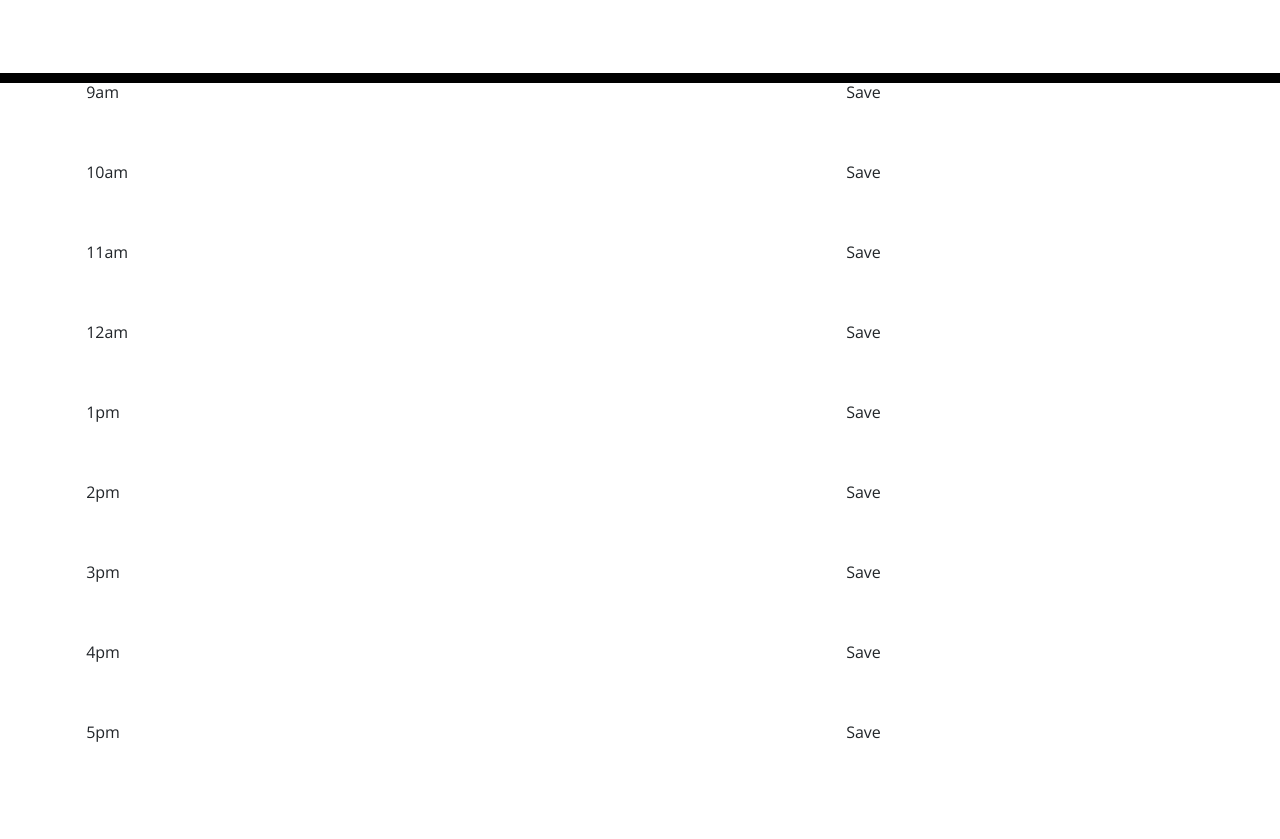
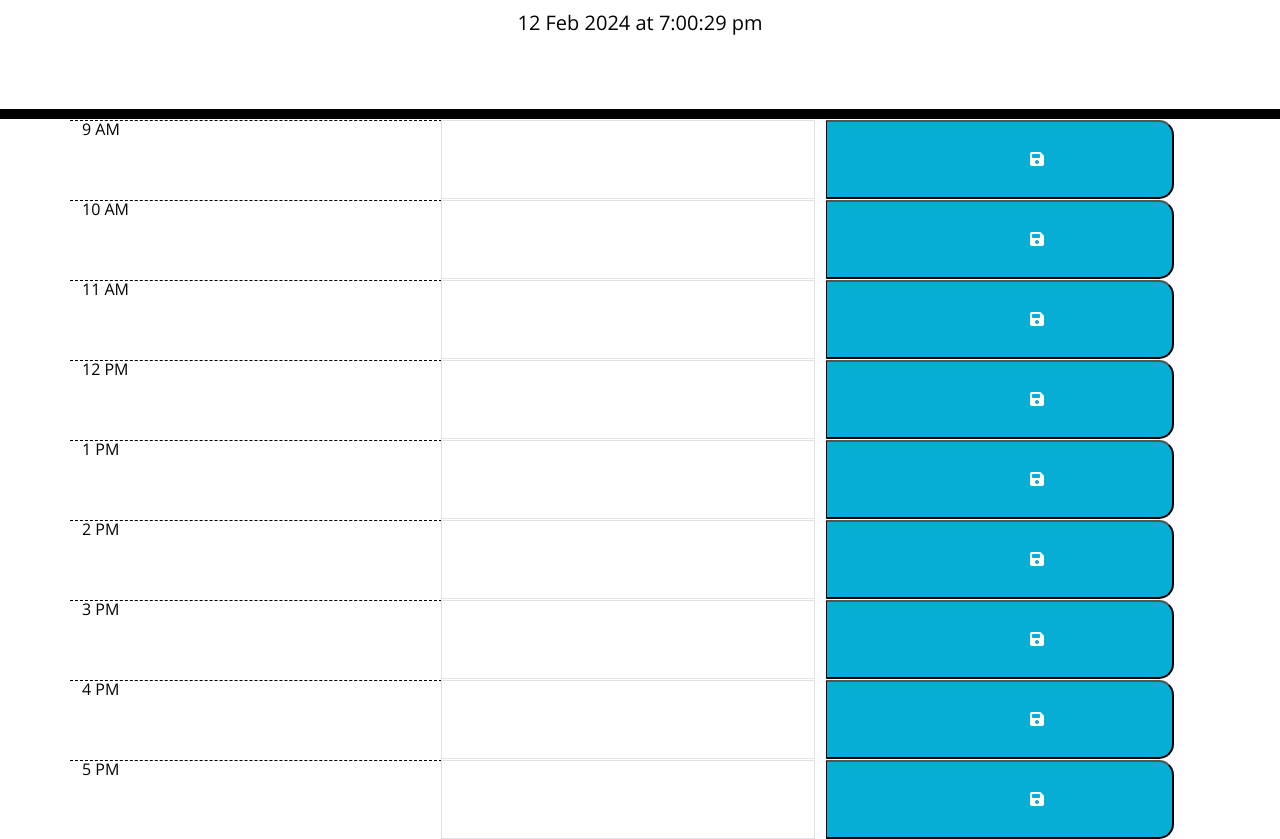
Before and after one commit to emigri/Ems_task_planner, a plain HTML site: page index.html in a window 1280 px wide. Shown: the part 168-1007 px from the top of the page. Before the commit the page ends 971 px from the top, so only its background shows below. Drawn offline with nearby package versions, Linux system fonts and the light colour scheme.

Commit message:
added time blocks html

```diff
--- a/index.html
+++ b/index.html
@@ -4,6 +4,7 @@
     <meta charset="UTF-8" />
     <meta name="viewport" content="width=device-width, initial-scale=1.0" />
     <meta http-equiv="X-UA-Compatible" content="ie=edge" />
+    <script src="https://kit.fontawesome.com/3c54647a3d.js" crossorigin="anonymous"></script>
     <link
       href="https://cdn.jsdelivr.net/npm/bootstrap@5.3.0-alpha3/dist/css/bootstrap.min.css"
       rel="stylesheet"
@@ -20,7 +21,7 @@
       href="https://fonts.googleapis.com/css?family=Open+Sans&display=swap"
       rel="stylesheet"
     />
-    <link rel="stylesheet" href="style.css" />
+    <link rel="stylesheet" href="/style.css" />
     <title>Work Day Scheduler</title>
   </head>
 
@@ -28,70 +29,122 @@
     <header>
       <h1 class="display-3">Work Day Scheduler</h1>
       <p class="lead">A simple calendar app for scheduling your work day</p>
-      <p id="currentDay" class="lead"></p>
+      <p id="currentDay" class="lead">Current Day</p>
     </header>
     <div class="container">
       <!-- Timeblocks go here -->
-    <div class = "row">
-      <div class = "col" id = "9"> 9am </div>
-      <div class = "col" > </div>
-      <div class = "col"> Save </div>
+      <div class="time-block" id="9">
+        <div class = "row input-group">
+          <div class="col input-group hour">9 AM</div>
+            <textarea class="form-control" type="text"></textarea>
+              <div class="col input-group">
+                <button class="saveBtn btn-block" type="submit">
+                  <i class="fa-solid fa-floppy-disk"></i>
+                </button>
+              </div>
+          </div>
       </div>
 
-    <div class = "row">
-      <div class = "col" id = "10"> 10am </div>
-      <div class = "col" > </div>
-      <div class = "col"> Save </div>
+      <div class="time-block" id="10">
+        <div class = "row input-group">
+          <div class="col input-group hour">10 AM</div>
+            <textarea class="form-control" type="text" ></textarea>
+              <div class="col input-group">
+                <button class="saveBtn btn-block" type="submit">
+                  <i class="fa-solid fa-floppy-disk"></i>
+                </button>
+              </div>
+          </div>
       </div>
 
-    <div class = "row">
-      <div class = "col" id = "11"> 11am </div>
-      <div class = "col" > </div>
-      <div class = "col"> Save </div>
+      <div class="time-block" id="11">
+        <div class = "row input-group">
+          <div class="col input-group hour">11 AM</div>
+            <textarea class="form-control" type="text" ></textarea>
+              <div class="col input-group">
+                <button class="saveBtn btn-block" type="submit">
+                  <i class="fa-solid fa-floppy-disk"></i>
+                </button>
+              </div>
+          </div>
       </div>
 
-    <div class = "row">
-      <div class = "col" id = "12"> 12am </div>
-      <div class = "col" > </div>
-      <div class = "col"> Save </div>
+      <div class="time-block" id="12">
+        <div class = "row input-group">
+          <div class="col input-group hour">12 PM</div>
+            <textarea class="form-control" type="text" ></textarea>
+              <div class="col input-group">
+                <button class="saveBtn btn-block" type="submit">
+                  <i class="fa-solid fa-floppy-disk"></i>
+                </button>
+              </div>
+          </div>
       </div>
 
-    <div class = "row">
-      <div class = "col" id = "1"> 1pm </div>
-      <div class = "col" > </div>
-      <div class = "col"> Save </div>
+      <div class="time-block" id="1">
+        <div class = "row input-group">
+          <div class="col input-group hour">1 PM</div>
+            <textarea class="form-control" type="text" ></textarea>
+              <div class="col input-group">
+                <button class="saveBtn btn-block" type="submit">
+                  <i class="fa-solid fa-floppy-disk"></i>
+                </button>
+              </div>
+          </div>
       </div>
 
-    <div class = "row">
-      <div class = "col" id = "2"> 2pm </div>
-      <div class = "col" > </div>
-      <div class = "col"> Save </div>
+      <div class="time-block" id="2">
+        <div class = "row input-group">
+          <div class="col input-group hour">2 PM</div>
+            <textarea class="form-control" type="text" ></textarea>
+              <div class="col input-group">
+                <button class="saveBtn btn-block" type="submit">
+                  <i class="fa-solid fa-floppy-disk"></i>
+                </button>
+              </div>
+          </div>
       </div>
 
-    <div class = "row">
-      <div class = "col" id = "3"> 3pm </div>
-      <div class = "col" > </div>
-      <div class = "col"> Save </div>
+      <div class="time-block" id="3">
+        <div class = "row input-group">
+          <div class="col input-group hour">3 PM</div>
+            <textarea class="form-control" type="text" ></textarea>
+              <div class="col input-group">
+                <button class="saveBtn btn-block" type="submit">
+                  <i class="fa-solid fa-floppy-disk"></i>
+                </button>
+              </div>
+          </div>
       </div>
 
-    <div class = "row">
-      <div class = "col" id = "4"> 4pm </div>
-      <div class = "col" > </div>
-      <div class = "col"> Save </div>
+      <div class="time-block" id="4">
+        <div class = "row input-group">
+          <div class="col input-group hour">4 PM</div>
+            <textarea class="form-control" type="text" ></textarea>
+              <div class="col input-group">
+                <button class="saveBtn btn-block" type="submit">
+                  <i class="fa-solid fa-floppy-disk"></i>
+                </button>
+              </div>
+          </div>
       </div>
 
-    <div class = "row">
-      <div class = "col" id = "5"> 5pm </div>
-      <div class = "col" > </div>
-      <div class = "col"> Save </div>
+      <div class="time-block" id="5">
+        <div class = "row input-group">
+          <div class="col input-group hour">5 PM</div>
+            <textarea class="form-control" type="text" ></textarea>
+              <div class="col input-group">
+                <button class="saveBtn btn-block" type="submit">
+                  <i class="fa-solid fa-floppy-disk"></i>
+                </button>
               </div>
-
-
+          </div>
+      </div>
 
     </div>
 
     <script src="https://cdnjs.cloudflare.com/ajax/libs/jquery/3.2.1/jquery.min.js"></script>
     <script src="https://cdn.jsdelivr.net/npm/dayjs@1/dayjs.min.js"></script>
-    <script src="/challenge/starter/script.js"></script>
+    <script src="/script.js"></script>
   </body>
 </html>
--- a/script.js
+++ b/script.js
@@ -8,6 +8,11 @@ setInterval(function () {
 // * Present timeblocks for standard business hours when the user scrolls down.
 
 // * Color-code each timeblock based on past, present, and future when the timeblock is viewed.
+currentHour = dayjs().hour() // gets current hour
+
+if (currentHour >= "09") {
+  $("#09")
+}
 
 // * Allow a user to enter an event when they click a timeblock
 
--- a/style.css
+++ b/style.css
@@ -22,9 +22,9 @@ header {
   padding: 60px;
 }
 
-.description {
+/* .description {
   white-space: pre-wrap;
-}
+} */
 
 .time-block {
   text-align: center;
@@ -64,6 +64,8 @@ header {
   border-bottom-right-radius: 15px;
   background-color: #06aed5;
   color: white;
+  display: block;
+  width: 100%;
 }
 
 .saveBtn i:hover {
```
Also changed, not shown: 1 other file. Lines whose indentation alone changed are shown as unchanged.
